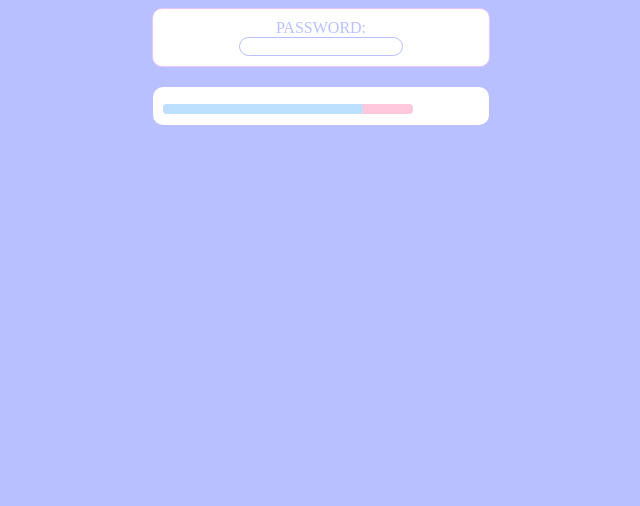
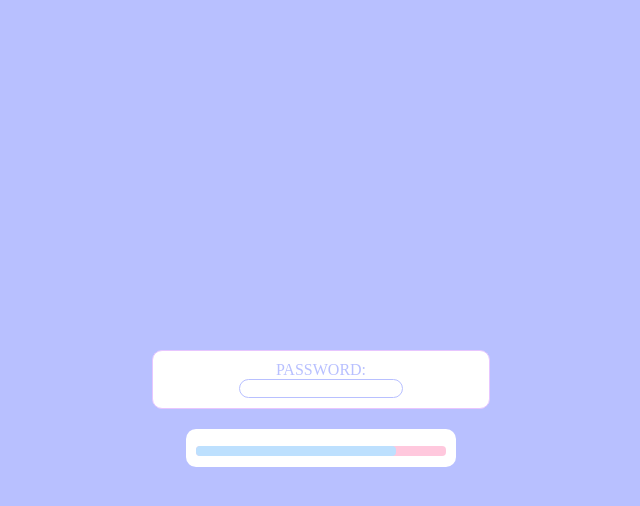
Before and after one commit to lucyHD/password-checker, a plain HTML site: page index.html in a window 1280 px wide. Shown: the whole page, without its empty margins (319-959 px from the left). Drawn offline with Linux system fonts and the light colour scheme.

Commit message:
update styles

```diff
--- a/style.css
+++ b/style.css
@@ -1,7 +1,11 @@
 body {
     display: flex;
+    height: 100vh;
     flex-direction: column;
     align-items: center;
+    /* cross-axis - horizontal */
+    justify-content: center;
+    /* main-axis - vertical */
     background-color: #b8c0ff;
 }
 
@@ -29,7 +33,7 @@ body {
 
 .strength-check-container {
     background-color: white;
-    width: 25%;
+    /* width: 25%;  */
     padding: 10px;
     border-radius: 10px;
     align-items: center;
```
